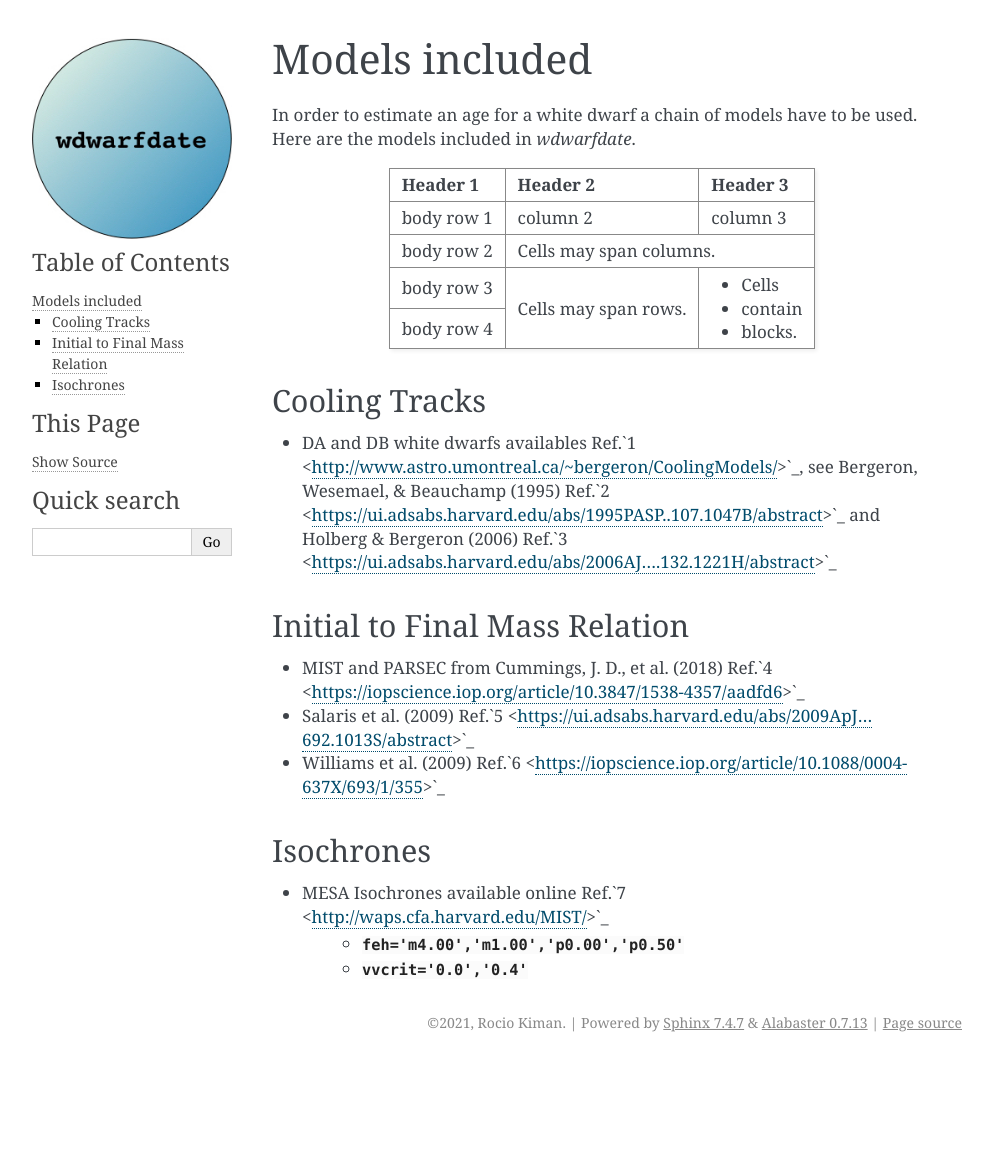
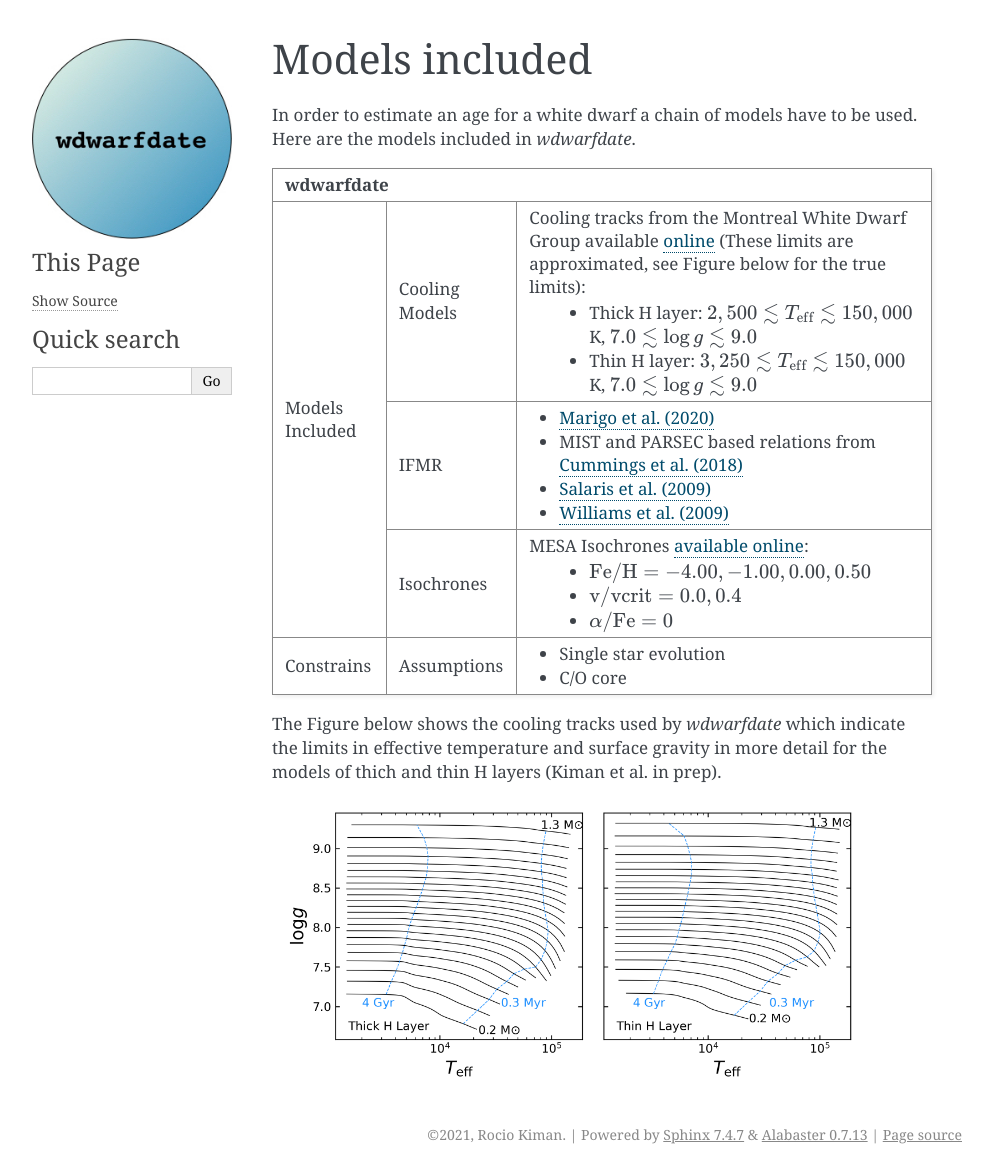
Before and after one commit to rkiman/wdwarfdate, a Sphinx documentation site: the page built from docs/source/user/models_included.rst, in a window 1280 px wide. Shown: the whole page, without its empty margins (148-1141 px from the left). Built offline with Sphinx 7.4.7, drawn with Linux system fonts in a browser that asks for light colours; before the commit the page ends 1062 px from its top, so only the background shows below that.

Commit message:
Completed models included in documentation

```diff
--- a/docs/source/user/models_included.rst
+++ b/docs/source/user/models_included.rst
@@ -5,34 +5,30 @@ Models included
 
 In order to estimate an age for a white dwarf a chain of models have to be used. Here are the models included in *wdwarfdate*.
 
-+------------+------------+-----------+
-| Header 1   | Header 2   | Header 3  |
-+============+============+===========+
-| body row 1 | column 2   | column 3  |
-+------------+------------+-----------+
-| body row 2 | Cells may span columns.|
-+------------+------------+-----------+
-| body row 3 | Cells may  | - Cells   |
-+------------+ span rows. | - contain |
-| body row 4 |            | - blocks. |
-+------------+------------+-----------+
++-----------------+------------------+--------------------------------------------------------------------------------------------------------------------------------------------------------------------------------------------------------+
+| wdwarfdate                                                                                                                                                                                                                                  |
++=================+==================+========================================================================================================================================================================================================+
+| Models Included | Cooling Models   | Cooling tracks from the Montreal White Dwarf Group available `online <http://www.astro.umontreal.ca/~bergeron/CoolingModels/>`_ (These limits are approximated, see Figure below for the true limits): |
+|                 |                  |  - Thick H layer: :math:`2,500 \lesssim T_{\rm eff} \lesssim 150,000` K, :math:`7.0 \lesssim \log g \lesssim 9.0`                                                                                      |
+|                 |                  |  - Thin H layer: :math:`3,250 \lesssim T_{\rm eff} \lesssim 150,000` K, :math:`7.0 \lesssim \log g \lesssim 9.0`                                                                                       |
+|                 +------------------+--------------------------------------------------------------------------------------------------------------------------------------------------------------------------------------------------------+
+|                 | IFMR             | - `Marigo et al. (2020) <https://ui.adsabs.harvard.edu/abs/2020NatAs...4.1102M/abstract>`_                                                                                                             |
+|                 |                  | - MIST and PARSEC based relations from `Cummings et al. (2018) <https://iopscience.iop.org/article/10.3847/1538-4357/aadfd6>`_                                                                         |
+|                 |                  | - `Salaris et al. (2009) <https://ui.adsabs.harvard.edu/abs/2009ApJ...692.1013S/abstract>`_                                                                                                            |
+|                 |                  | - `Williams et al. (2009) <https://iopscience.iop.org/article/10.1088/0004-637X/693/1/355>`_                                                                                                           |
+|                 +------------------+--------------------------------------------------------------------------------------------------------------------------------------------------------------------------------------------------------+
+|                 | Isochrones       | MESA Isochrones `available online <http://waps.cfa.harvard.edu/MIST/>`_:                                                                                                                               |
+|                 |                  |  - :math:`{\rm Fe/H} = -4.00, -1.00, 0.00, 0.50`                                                                                                                                                       |
+|                 |                  |  - :math:`{\rm v/vcrit} = 0.0, 0.4`                                                                                                                                                                    |
+|                 |                  |  - :math:`\alpha/{\rm Fe} = 0`                                                                                                                                                                         |
++-----------------+------------------+--------------------------------------------------------------------------------------------------------------------------------------------------------------------------------------------------------+
+| Constrains      | Assumptions      | - Single star evolution                                                                                                                                                                                |
+|                 |                  | - C/O core                                                                                                                                                                                             |
++-----------------+------------------+--------------------------------------------------------------------------------------------------------------------------------------------------------------------------------------------------------+
 
 
-Cooling Tracks
---------------
 
-- DA and DB white dwarfs availables Ref.`1 <http://www.astro.umontreal.ca/~bergeron/CoolingModels/>`_, see Bergeron, Wesemael, & Beauchamp (1995) Ref.`2 <https://ui.adsabs.harvard.edu/abs/1995PASP..107.1047B/abstract>`_ and Holberg & Bergeron (2006) Ref.`3 <https://ui.adsabs.harvard.edu/abs/2006AJ....132.1221H/abstract>`_
+The Figure below shows the cooling tracks used by *wdwarfdate* which indicate the limits in effective temperature and surface gravity in more detail for the models of thich and thin H layers (Kiman et al. in prep).
 
-Initial to Final Mass Relation
-------------------------------
-
-- MIST and PARSEC from Cummings, J. D., et al. (2018) Ref.`4 <https://iopscience.iop.org/article/10.3847/1538-4357/aadfd6>`_
-- Salaris et al. (2009) Ref.`5 <https://ui.adsabs.harvard.edu/abs/2009ApJ...692.1013S/abstract>`_
-- Williams et al. (2009) Ref.`6 <https://iopscience.iop.org/article/10.1088/0004-637X/693/1/355>`_
-
-Isochrones
-----------
-
--  MESA Isochrones available online Ref.`7 <http://waps.cfa.harvard.edu/MIST/>`_
-         - :data:`feh='m4.00','m1.00','p0.00','p0.50'`
-         - :data:`vvcrit='0.0','0.4'`
+.. image:: cooling_seq.png
+   :width: 600
```
Also changed, not shown: docs/source/user/cooling_seq.png (added).
